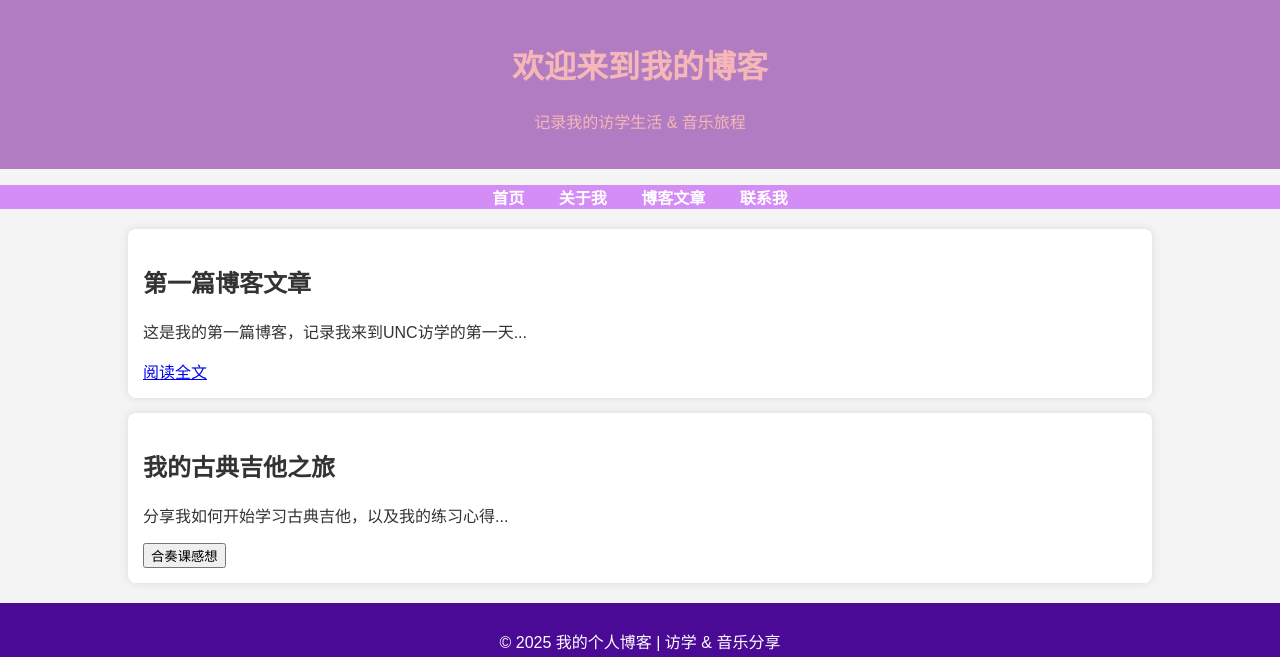
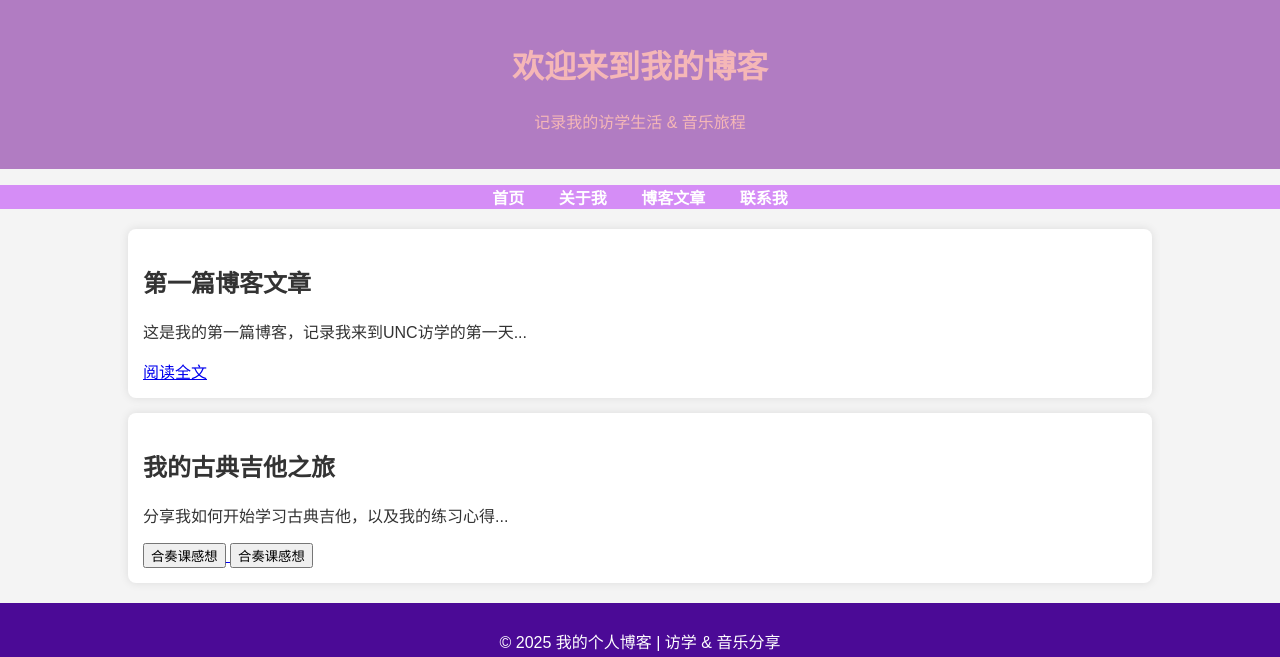
Before and after one commit to ichbinwangyu/my-website, a plain HTML site: page index.html in a window 1280 px wide. Shown: the top 657 px of the page. Drawn offline with Linux system fonts and the light colour scheme.

Commit message:
Update index.html

```diff
--- a/index.html
+++ b/index.html
@@ -35,6 +35,10 @@
             <a href="newpage.html">
                 <button>合奏课感想</button>
             </a>
+            <a href="https://ichbinwangyu.github.io/my-website/documents/合奏课感想.docx" target="_blank">
+    <button>合奏课感想</button>
+</a>
+
         </article>
     </section>
 
```
